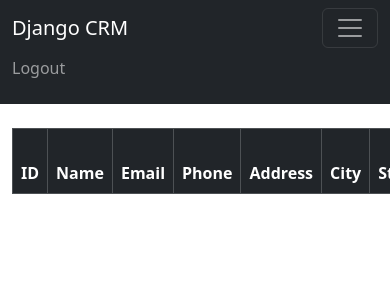
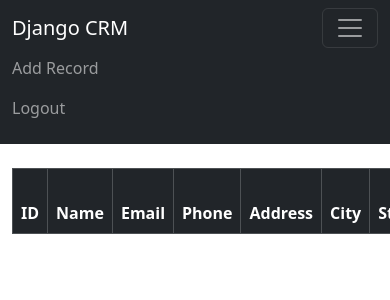
Before and after one commit to ankita311/django-crm-app, a Django app: page / in a window 390 px wide, after a click that opens the changed part; the page is wider, and only the part inside the window is pictured. Shown: the top 300 px of that part. Run offline with Django 5.2, Linux system fonts and the light colour scheme; the visitor is signed in with stand-in values (Sample User, id 1); data that the repository does not hold is empty.

Commit message:
final version

```diff
--- a/website/templates/navbar.html
+++ b/website/templates/navbar.html
@@ -7,6 +7,9 @@
     <div class="collapse navbar-collapse" id="navbarSupportedContent">
       <ul class="navbar-nav me-auto mb-2 mb-lg-0">
         {% if user.is_authenticated %}
+          <li class="nav-item">
+            <a class="nav-link" href="{% url 'add_record' %}">Add Record</a>
+          </li>
           <li class="nav-item">
             <a class="nav-link" href="{% url 'logout' %}">Logout</a>
           </li>
--- a/website/templates/record.html
+++ b/website/templates/record.html
@@ -37,6 +37,7 @@
 
 <br/><br/>
 <a href="{% url 'home' %}" class="btn btn-secondary">Back</a>
-<a href="{% url 'home' %}" class="btn btn-danger">Delete</a>
+<a href="{% url 'delete_record' customer_record.id %}" class="btn btn-danger">Delete</a>
+<a href="{% url 'update_record' customer_record.id %}" class="btn btn-secondary">Update Record</a>
 
 {% endblock %}
--- a/website/urls.py
+++ b/website/urls.py
@@ -8,4 +8,7 @@
     path('logout/', views.logout_user, name='logout'),
     path('register/', views.register_user, name='register'),
     path('record/<int:pk>', views.customer_record, name='record'),
+    path('delete_record/<int:pk>', views.delete_record, name='delete_record'),
+    path('add_record/', views.add_record, name='add_record'),
+    path('update_record/<int:pk>', views.update_record, name='update_record'),
 ]
--- a/website/views.py
+++ b/website/views.py
@@ -1,7 +1,7 @@
 from django.shortcuts import render, redirect
 from django.contrib.auth import authenticate, login, logout
 from django.contrib import messages
-from .forms import SignUpForm
+from .forms import SignUpForm, AddRecordForm
 from .models import Record
 # Create your views here.
 def home(request):
@@ -53,3 +53,40 @@
     else:
         messages.success(request, "You must be logged in to view the records")
         return redirect('home')
+
+def delete_record(request, pk):
+    if request.user.is_authenticated:
+        delete_rec = Record.objects.get(id=pk)
+        delete_rec.delete()
+        messages.success(request, "Record Deleted Successfully")
+        return redirect('home')
+    else:
+        messages.success(request, "You must be logged in to perform that action")
+        return redirect('home')
+
+def add_record(request):
+    form = AddRecordForm(request.POST or None)
+    if request.user.is_authenticated:
+        if request.method == "POST":
+            if form.is_valid():
+                add_record = form.save()
+                messages.success(request, "Record Added")
+                return redirect('home')
+
+        return render(request, 'add_record.html', {'form': form})
+    else:
+        messages.success(request, "You must be logged in")
+        return redirect('home')
+
+def update_record(request, pk):
+    if request.user.is_authenticated:
+        old_rec = Record.objects.get(id=pk)
+        form = AddRecordForm(request.POST or None, instance=old_rec)
+        if form.is_valid():
+            form.save()
+            messages.success(request, "Record Updated Successfully")
+            return redirect('home')
+        return render(request, 'update_record.html', {'form': form})
+    else:
+        messages.success(request, "You must be logged in")
+        return redirect('home')
```
Also changed, not shown: website/forms.py (+15 -0 lines), website/templates/add_record.html (added, +19 -0 lines), website/templates/update_record.html (added, +18 -0 lines).
